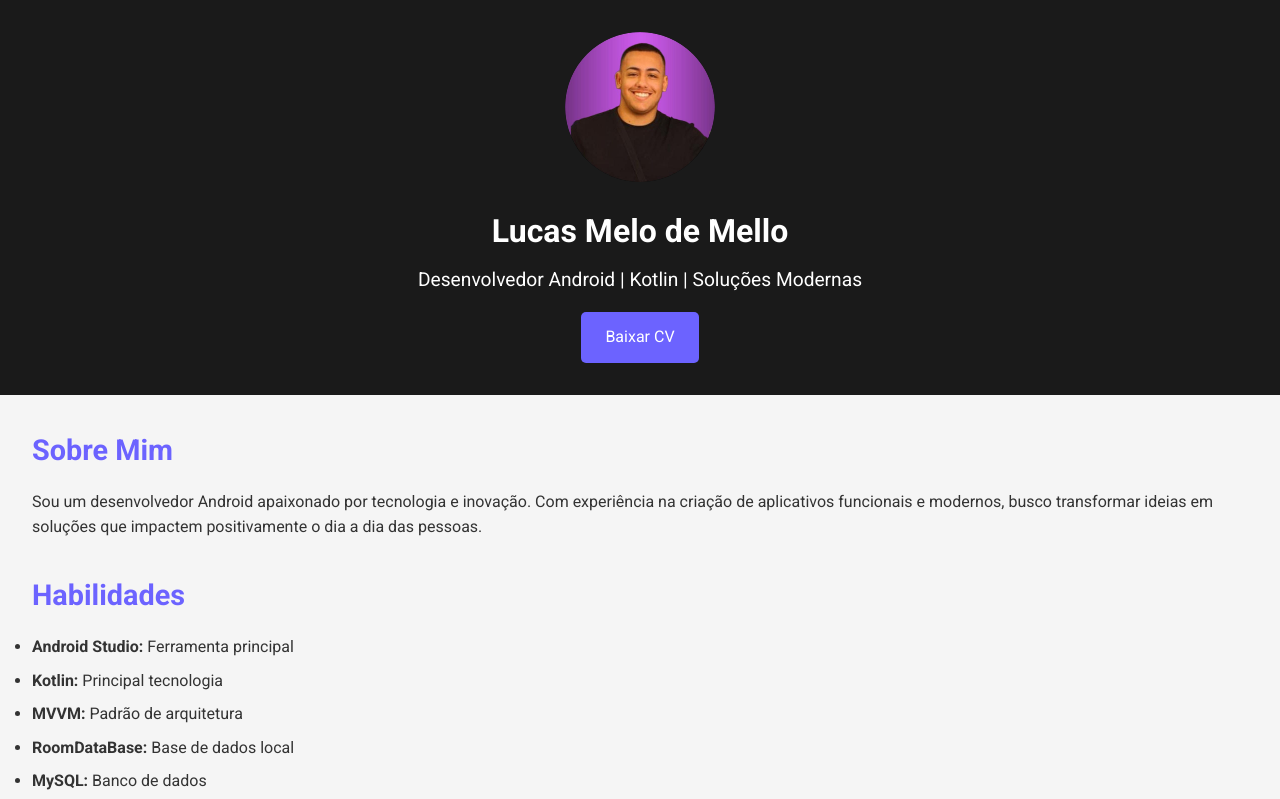
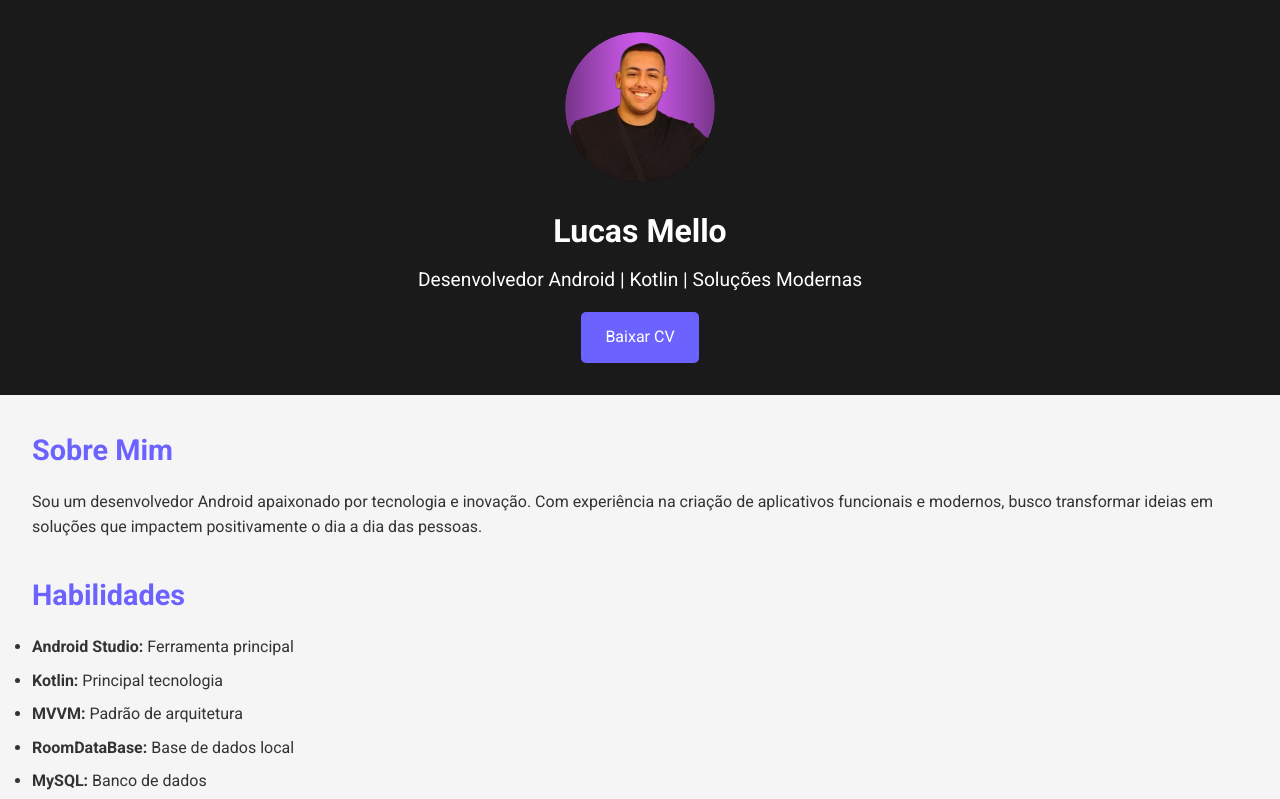
Before and after one commit to lucasmmello03/lucasmmello03.github.io, a plain HTML site: page index.html in a window 1280 px wide. Shown: the top 799 px of the page. Drawn offline with nearby package versions, Linux system fonts and the light colour scheme.

Commit message:
update name

```diff
--- a/index.html
+++ b/index.html
@@ -3,7 +3,7 @@
 <head>
   <meta charset="UTF-8">
   <meta name="viewport" content="width=device-width, initial-scale=1.0">
-  <title>Lucas Melo de Mello | Desenvolvedor Android</title>
+  <title>Lucas Mello | Desenvolvedor Android</title>
   <link href="https://fonts.googleapis.com/css2?family=Roboto:wght@400;500;700&display=swap" rel="stylesheet">
   <link rel="stylesheet" href="css/style.css">
   <script src="https://cdn.jsdelivr.net/npm/aos@2.3.4/dist/aos.js"></script>
@@ -14,7 +14,7 @@
   <header>
     <div class="container">
       <img src="assets/perfil.jpg" alt="Foto de Lucas Melo de Mello" class="perfil-img">
-      <h1>Lucas Melo de Mello</h1>
+      <h1>Lucas Mello</h1>
       <p>Desenvolvedor Android | Kotlin | Soluções Modernas</p>
       <a href="assets/Currículo Atualizado.pdf" download="Lucas_Melo_CV" class="btn-download">Baixar CV</a>
     </div>
```
